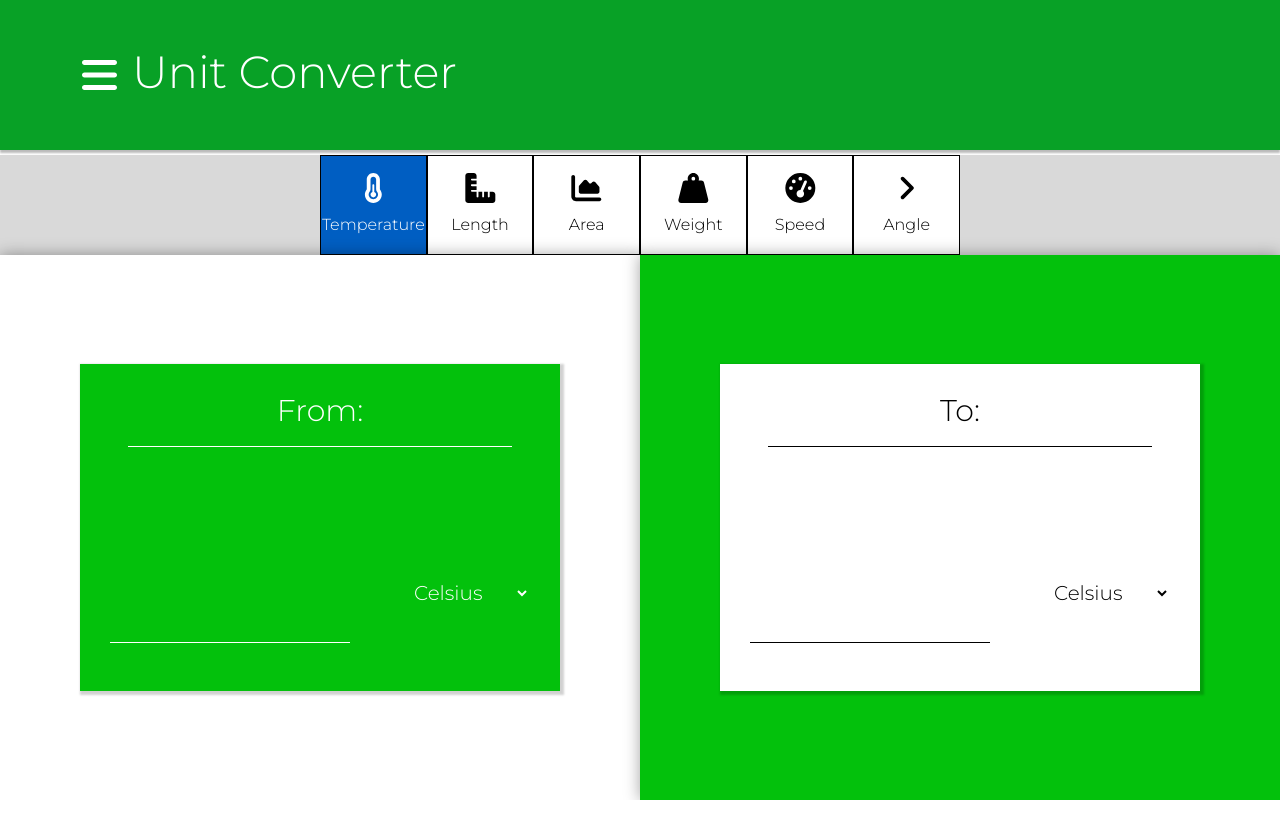
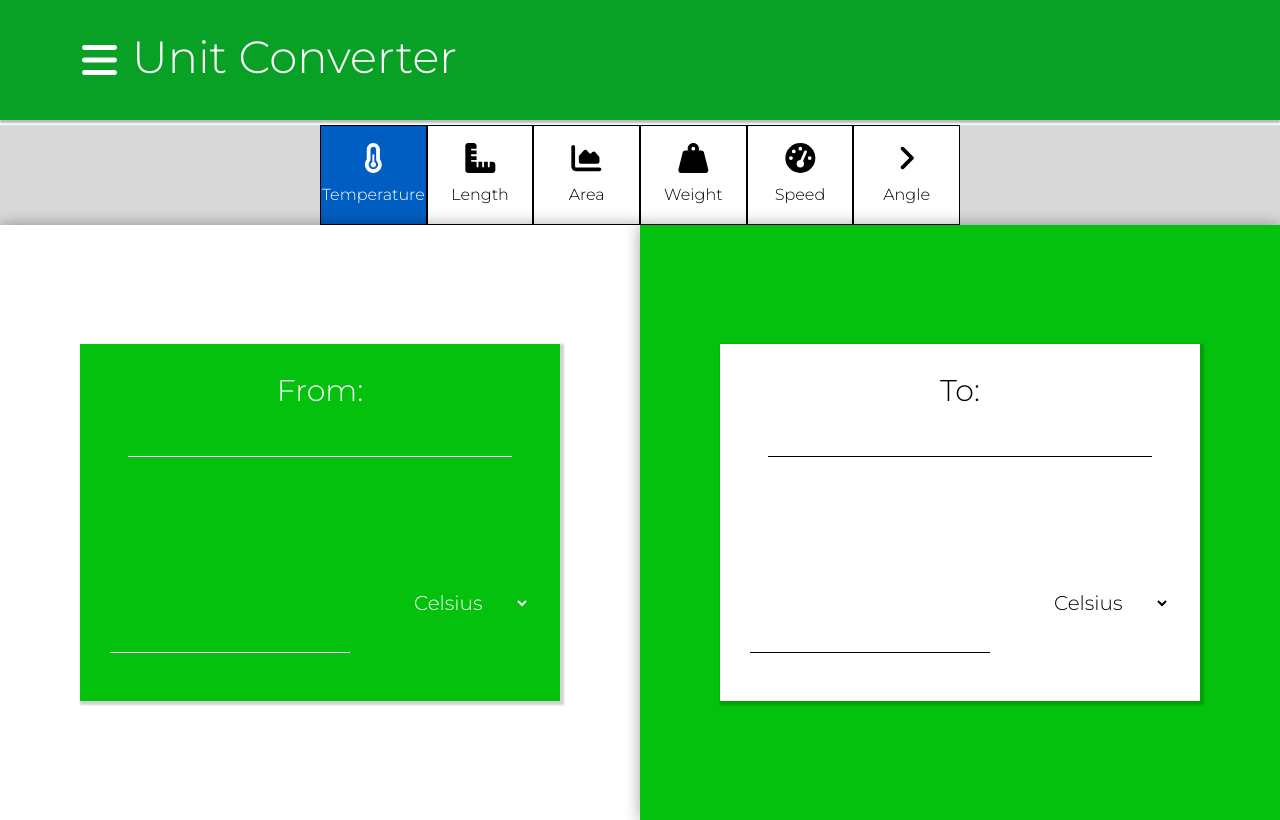
Before and after one commit to cyprste2717218/Unit-Converter-App, a React (Create React App) app: page / in a window 1280 px wide. Built offline with nearby package versions, Linux system fonts and the light colour scheme.

Commit message:
reduced navbar height on larger displays

```diff
--- a/src/App.css
+++ b/src/App.css
@@ -243,7 +243,7 @@
 
   .navbar-div {
     background-color: #08a126;
-    height: 150px;
+    height: 120px;
     font-size: 1px;
    box-shadow: 0 3px 2px #00000045;
     margin-bottom: 5px;
--- a/src/App.js
+++ b/src/App.js
@@ -45,7 +45,7 @@ const App = () => {
   })
   const sectionHeight = "calc(100vh - 225px)";;
   const sectionHeightSmall = "calc(100vh - 225px)";
-  const sectionHeightLarge = "calc(100vh - 255px)";
+  const sectionHeightLarge = "calc(100vh - 205px)";
 
 
 
```
